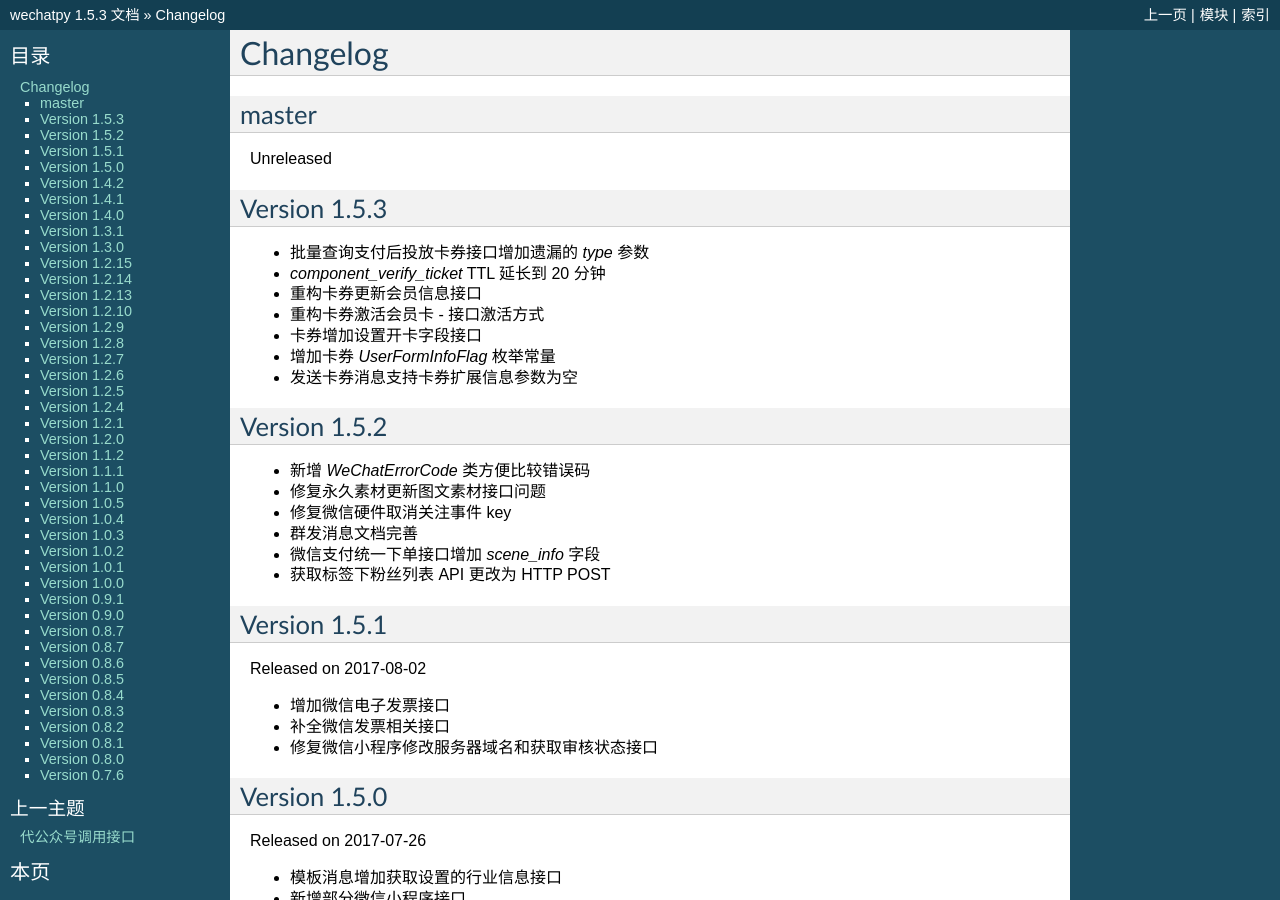
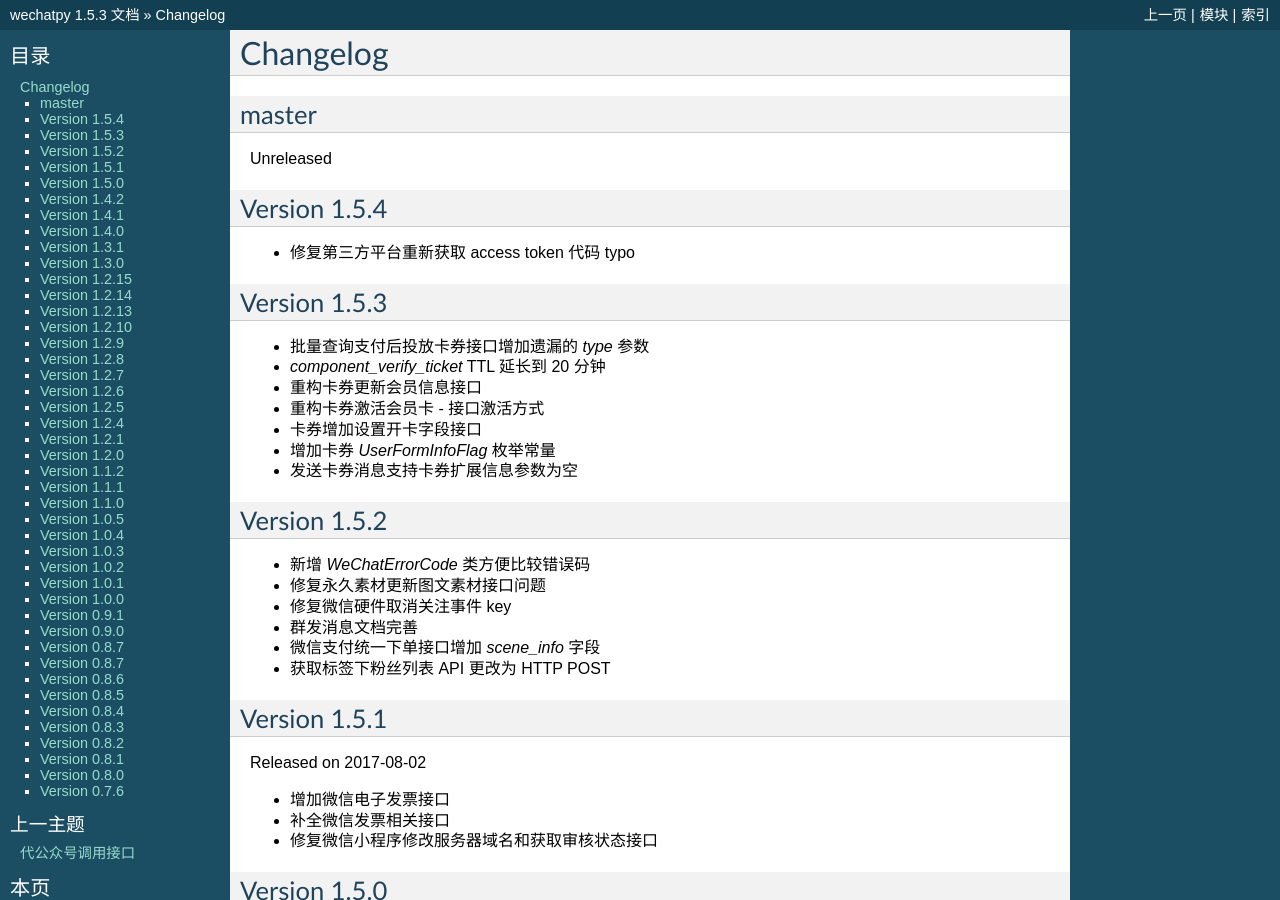
Before and after one commit to wechatpy/wechatpy, a Sphinx documentation site: the page built from docs/changelog.rst, in a window 1280 px wide and 900 px high. Built offline with Sphinx 7.4.7, drawn with Linux system fonts in a browser that asks for light colours; the version number is read from the project's files by our own code.

Commit message:
Update changelog for v1.5.4

```diff
--- a/docs/changelog.rst
+++ b/docs/changelog.rst
@@ -5,6 +5,11 @@
 ------------------
 
 Unreleased
+
+Version 1.5.4
+-------------------
+
++ 修复第三方平台重新获取 access token 代码 typo
 
 Version 1.5.3
 -------------------
```
